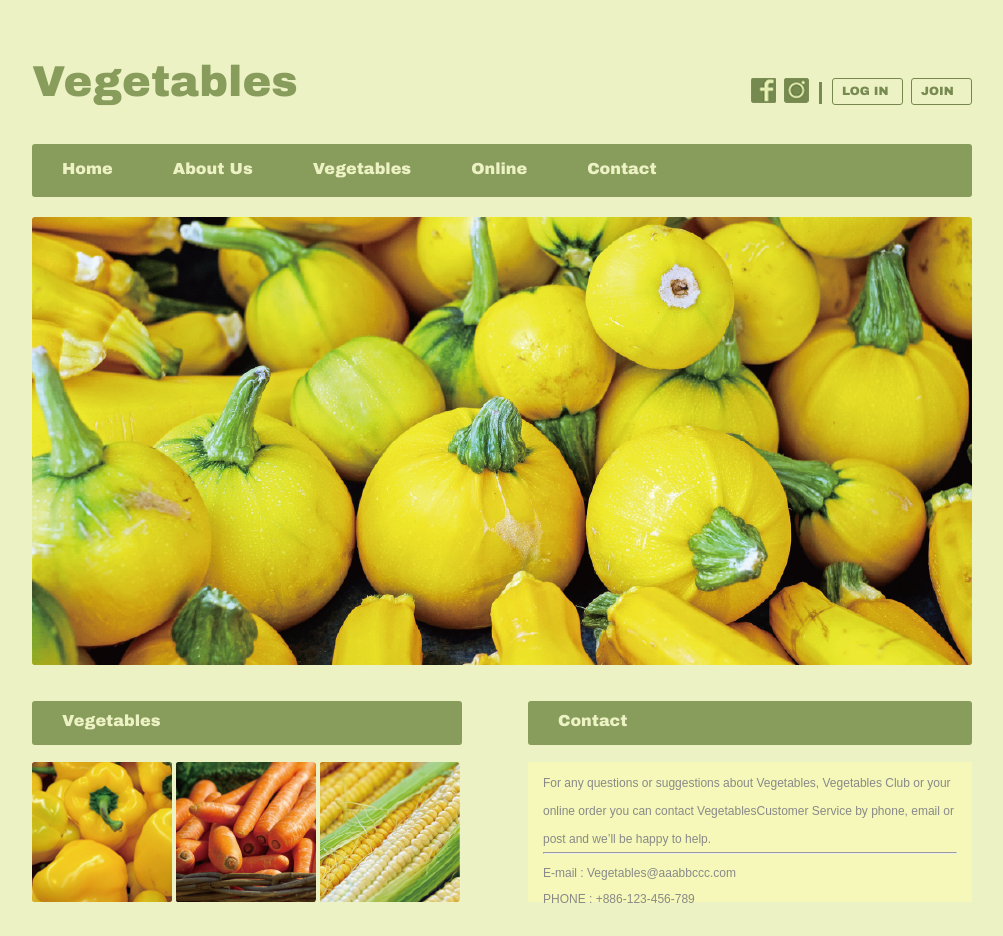
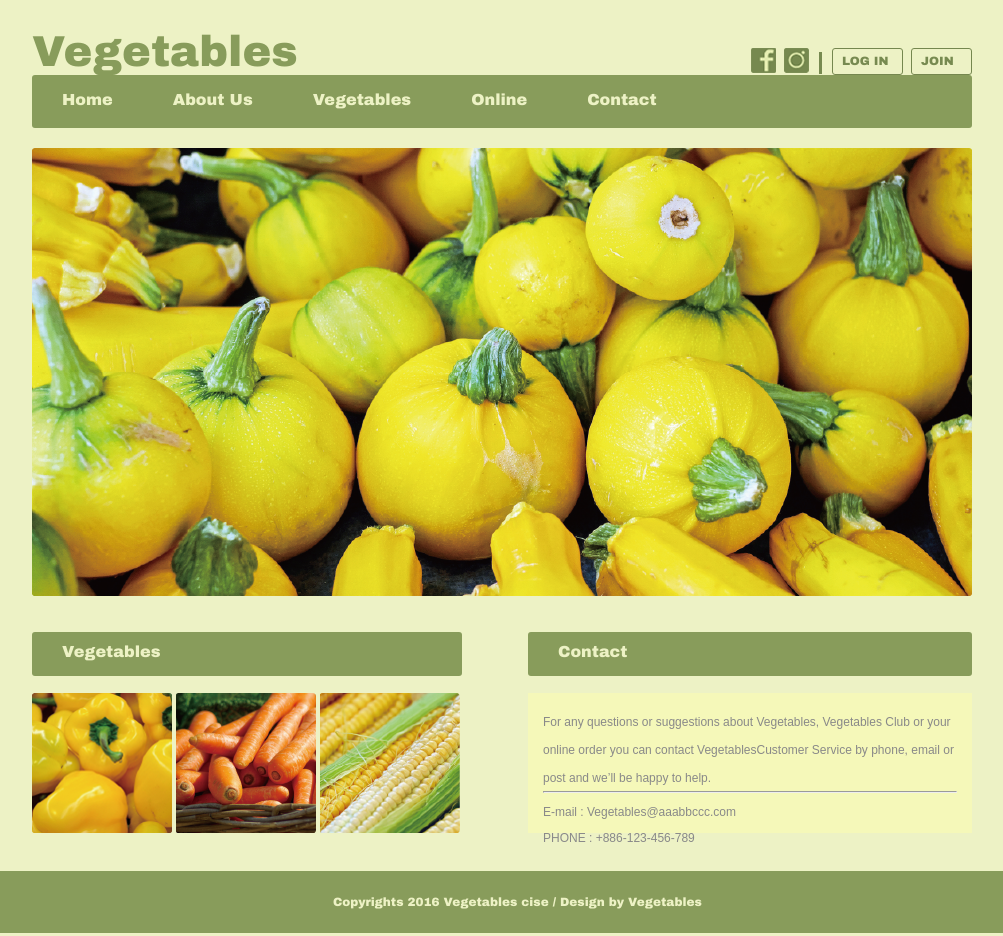
Before and after one commit to fanghsuanhsiang/Vegetable02, a plain HTML site: page index.html in a window 1280 px wide. Shown: the top 936 px of the page, without its empty margins (138-1141 px from the left). Drawn offline with Linux system fonts and the light colour scheme.

Commit message:
Update style.css

```diff
--- a/style.css
+++ b/style.css
@@ -8,12 +8,13 @@ html{
   max-height: 1260px;
 }
 header h1{
-  margin-top: 50px;
+  margin-top: 20px;
   color: #889C5B;
   font-family: Arial Black;
   display: inline-block;
   font-size: 270%;
   font-weight: normal;
+  margin-bottom:0;
 }
 .right{
   float: right;
@@ -22,7 +23,7 @@ header h1{
   width: 25px;
   height: 25px;
   float: right;
-  margin-top: 70px;
+  margin-top: 40px;
   /*fb*/
 }
 .btn2{
@@ -30,7 +31,7 @@ header h1{
   height: 25px;
   margin-left: 8px;
   float: right;
-  margin-top: 70px;
+  margin-top: 40px;
   /*ig*/
 }
 .line1{
@@ -41,7 +42,7 @@ header h1{
   margin-left: 10px;
   margin-right: 10px;
   float: right;
-  margin-top: 74px;
+  margin-top: 44px;
 }
 .box1{
   border: 1px solid ;
@@ -55,7 +56,7 @@ header h1{
   padding-top: 5px;
   margin-bottom: 5px;
   float: right;
-  margin-top: 70px;
+  margin-top: 40px;
   border-radius: 3px;
   /*log in*/
 }
@@ -72,12 +73,11 @@ header h1{
   margin-bottom: 5px;
   float: right;
   margin-left: 8px;
-  margin-top: 70px;
+  margin-top: 40px;
   border-radius: 3px;
   /*join*/
 }
 .site-nav{
-  margin-top: 10px;
   margin-bottom: 20px;
   background-color: #889C5B;
   width: 940px;
@@ -136,7 +136,7 @@ header h1{
 }
 .text{
   padding-left: 15px;
-  padding-top: 0;
+  padding-top: 8px;
   padding-right: 15px;
   display: block;
   background-color: #F5F8B9;
```
